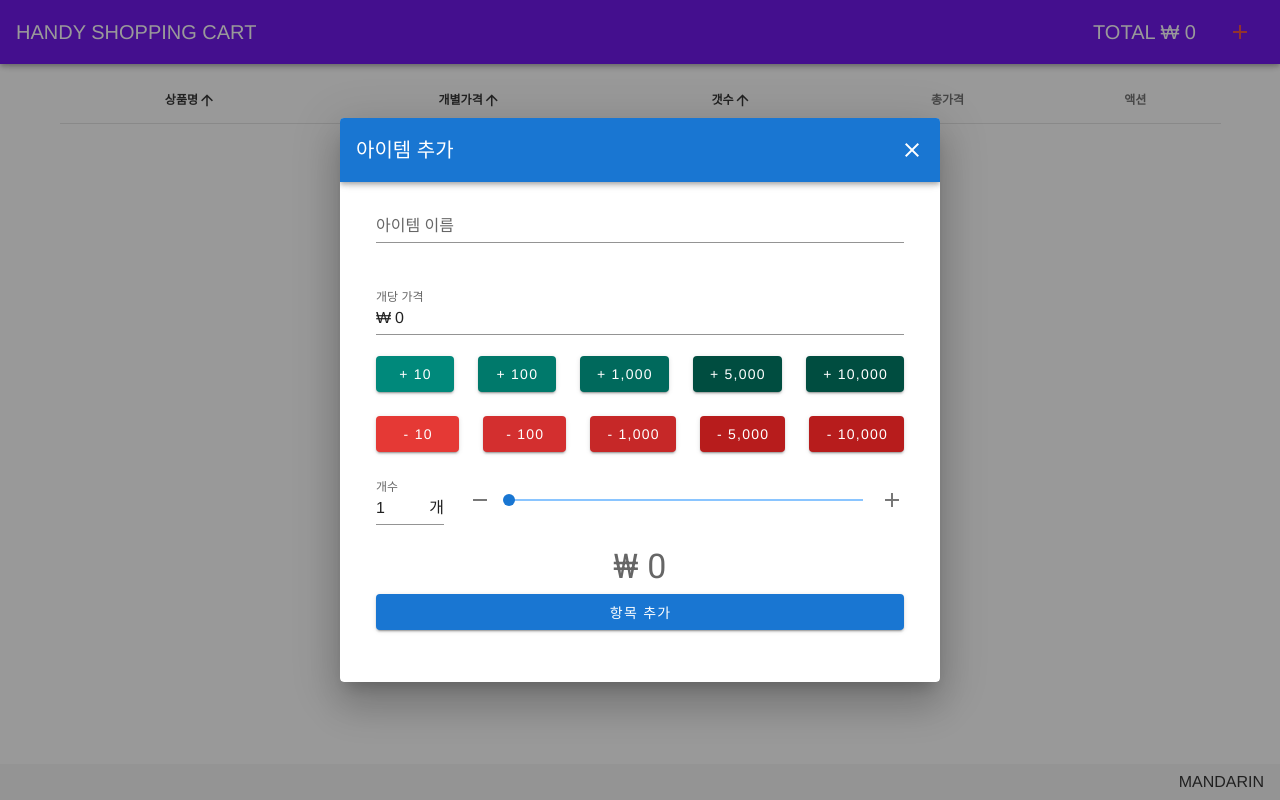
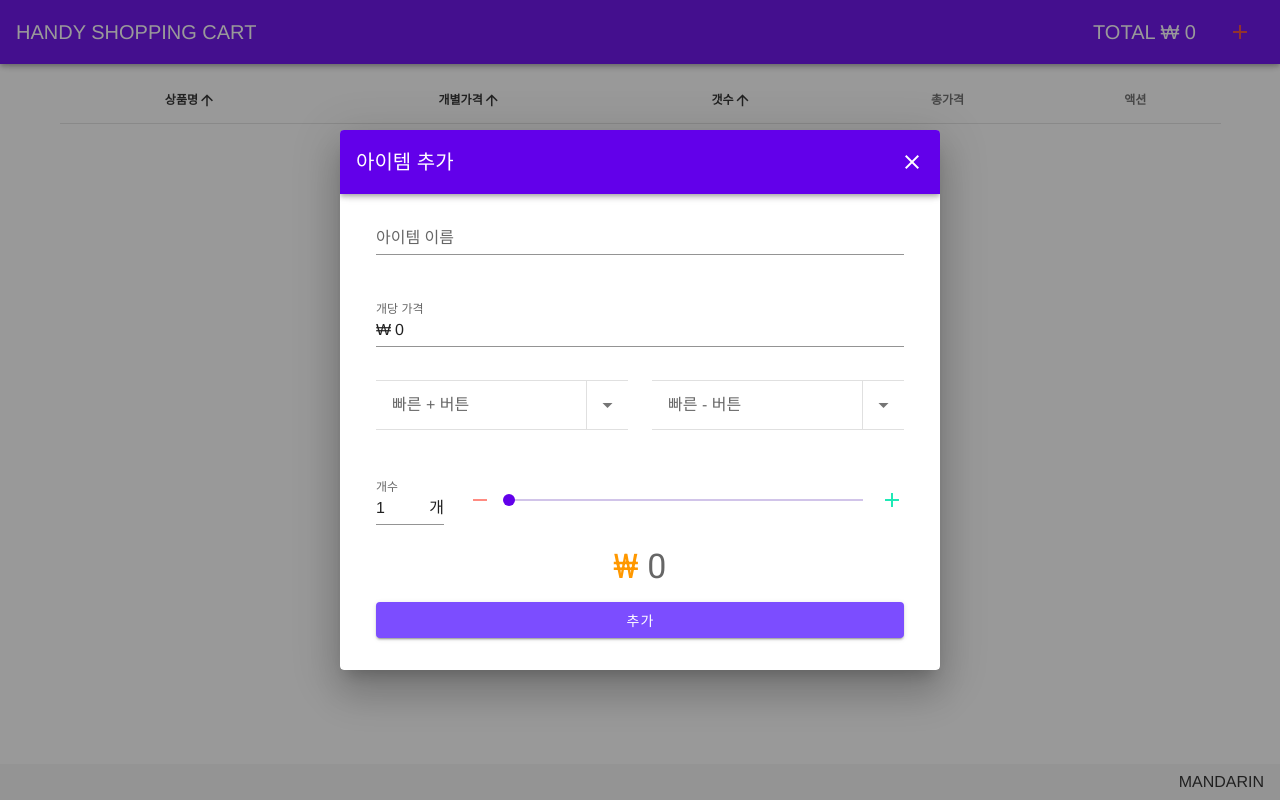
Before and after one commit to mandaringit/handy-shoppingcart, a Vue app: page / in a window 1280 px wide. Both pictures are taken after a click on the button 1240 px from the left and 32 px from the top of the page. Built offline with nearby package versions, Linux system fonts and the light colour scheme.

Commit message:
인풋 수정 + 모달 디자인

```diff
--- a/src/components/InputModalFullScreen.vue
+++ b/src/components/InputModalFullScreen.vue
@@ -7,7 +7,7 @@
     </template>
     <v-card>
       <div>
-        <v-toolbar dark color="primary">
+        <v-toolbar dark color="deep-purple accent-4">
           <v-toolbar-title>아이템 추가</v-toolbar-title>
           <v-spacer></v-spacer>
           <v-btn icon dark @click="dialog = false">
--- a/src/components/InputModalScroll.vue
+++ b/src/components/InputModalScroll.vue
@@ -7,7 +7,7 @@
     </template>
     <v-card>
       <div>
-        <v-toolbar dark color="primary">
+        <v-toolbar dark color="deep-purple accent-4">
           <v-toolbar-title>아이템 추가</v-toolbar-title>
           <v-spacer></v-spacer>
           <v-btn icon dark @click="dialog = false">
--- a/src/components/ItemInput.vue
+++ b/src/components/ItemInput.vue
@@ -2,46 +2,34 @@
   <v-form>
     <v-container style="max-width:600px">
       <!-- 아이템 이름 -->
-      <v-text-field type="text" v-model="item.name" required clearable label="아이템 이름"></v-text-field>
+      <v-text-field
+        type="text"
+        v-model="item.name"
+        required
+        label="아이템 이름"
+        clearable
+        :rules="[rules.required,rules.min]"
+      ></v-text-field>
       <!-- 아이템 가격 -->
       <v-input></v-input>
-      <v-text-field type="number" label="개당 가격" prefix="₩" v-model="item.price" min="1" />
+      <v-text-field
+        type="number"
+        label="개당 가격"
+        prefix="₩"
+        v-model="item.price"
+        min="1"
+        clearable
+        required
+        :rules="[rules.minPrice]"
+      />
 
       <!-- 금액 증가 버튼 -->
-      <v-row align="center" justify="center">
-        <v-col cols="2.4">
-          <v-btn color="teal darken-1 white--text" block @click="addMoney(10)">+ 10</v-btn>
+      <v-row>
+        <v-col cols="12" sm="6">
+          <v-overflow-btn :items="addMoneyList" segmented label="빠른 + 버튼" color="teal"></v-overflow-btn>
         </v-col>
-        <v-col cols="2.4">
-          <v-btn color="teal darken-2 white--text" block @click="addMoney(100)">+ 100</v-btn>
-        </v-col>
-        <v-col cols="2.4">
-          <v-btn color="teal darken-3 white--text" block @click="addMoney(1000)">+ 1,000</v-btn>
-        </v-col>
-        <v-col cols="2.4">
-          <v-btn color="teal darken-4 white--text" block @click="addMoney(5000)">+ 5,000</v-btn>
-        </v-col>
-        <v-col cols="2.4">
-          <v-btn color="teal darken-4 white--text" block @click="addMoney(10000)">+ 10,000</v-btn>
-        </v-col>
-      </v-row>
-
-      <!-- 금액 감소 버튼 -->
-      <v-row align="center" justify="center">
-        <v-col cols="2.4">
-          <v-btn color="red darken-1 white--text" block @click="minusMoney(10)">- 10</v-btn>
-        </v-col>
-        <v-col cols="2.4">
-          <v-btn color="red darken-2 white--text" block @click="minusMoney(100)">- 100</v-btn>
-        </v-col>
-        <v-col cols="2.4">
-          <v-btn color="red darken-3 white--text" block @click="minusMoney(1000)">- 1,000</v-btn>
-        </v-col>
-        <v-col cols="2.4">
-          <v-btn color="red darken-4 white--text" block @click="minusMoney(5000)">- 5,000</v-btn>
-        </v-col>
-        <v-col cols="2.4">
-          <v-btn color="red darken-4 white--text" block @click="minusMoney(10000)">- 10,000</v-btn>
+        <v-col cols="12" sm="6">
+          <v-overflow-btn :items="minusMoneyList" segmented label="빠른 - 버튼" color="red"></v-overflow-btn>
         </v-col>
       </v-row>
 
@@ -52,20 +40,31 @@
         </v-col>
         <v-col cols="12" sm="10">
           <!-- 아이템 갯수 슬라이드바 -->
-          <v-slider v-model="item.count" :min="min" :max="max">
+          <v-slider
+            v-model="item.count"
+            :min="min"
+            :max="max"
+            :thumb-label="item.count"
+            color="deep-purple accent-4"
+            track-color="deep-purple lighten-4"
+            track-fill-color="deep-purple darken-2"
+          >
             <template v-slot:prepend>
-              <v-icon @click="decrement">mdi-minus</v-icon>
+              <v-icon @click="decrement" color="red accent-1">mdi-minus</v-icon>
             </template>
             <template v-slot:append>
-              <v-icon @click="increment">mdi-plus</v-icon>
+              <v-icon @click="increment" color="teal accent-3">mdi-plus</v-icon>
             </template>
           </v-slider>
         </v-col>
       </v-row>
       <!-- 총 가격 -->
-      <h1 class="mb-2 display-1">₩ {{ sumPrice | numbering }}</h1>
+      <h1 class="mb-4 display-1">
+        <span class="orange--text">₩</span>
+        {{ sumPrice | numbering }}
+      </h1>
       <!-- 추가버튼 -->
-      <v-btn color="primary" @click="addItem" :block="true" class="mb-5">항목 추가</v-btn>
+      <v-btn class="white--text" color="deep-purple accent-2" @click="addItem" :block="true">추가</v-btn>
     </v-container>
   </v-form>
 </template>
@@ -76,13 +75,30 @@ export default {
   name: "ItemInput",
   data() {
     return {
-      max: 20,
       min: 1,
+      max: 100,
       item: {
         name: "",
         price: 0,
         count: 1
-      }
+      },
+      rules: {
+        required: value => !!value || "필수입니다.",
+        min: v => v.length >= 1 || "최소 한글자 이상이어야 합니다.",
+        minPrice: v => parseInt(v) > 0 || "가격은 0원 이상이어야 합니다."
+      },
+      addMoneyList: [
+        { text: "+ 100", callback: () => this.addMoney(100) },
+        { text: "+ 1,000", callback: () => this.addMoney(1000) },
+        { text: "+ 5,000", callback: () => this.addMoney(5000) },
+        { text: "+ 10,000", callback: () => this.addMoney(10000) }
+      ],
+      minusMoneyList: [
+        { text: "- 100", callback: () => this.minusMoney(100) },
+        { text: "- 1,000", callback: () => this.minusMoney(1000) },
+        { text: "- 5,000", callback: () => this.minusMoney(5000) },
+        { text: "- 10,000", callback: () => this.minusMoney(10000) }
+      ]
     };
   },
   computed: {
@@ -93,7 +109,7 @@ export default {
   methods: {
     addMoney(amount) {
       if (typeof this.item.price === "string") {
-        let intPrice = parseInt(this.item.price);
+        let intPrice = this.item.price === "" ? 0 : parseInt(this.item.price);
         this.item.price = intPrice + amount;
       } else {
         this.item.price += amount;
@@ -101,7 +117,7 @@ export default {
     },
     minusMoney(amount) {
       if (typeof this.item.price === "string") {
-        let intPrice = parseInt(this.item.price);
+        let intPrice = this.item.price === "" ? 0 : parseInt(this.item.price);
         if (intPrice - amount >= 0) {
           this.item.price = intPrice - amount;
         } else {
```
